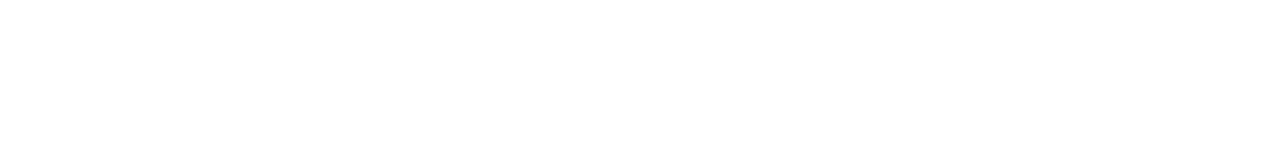
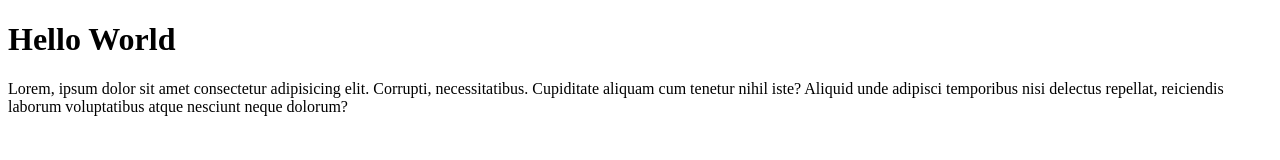
Before and after one commit to LeonyMalasanManalili/Hello-World, a plain HTML site: page index.html in a window 1280 px wide. Drawn offline with Linux system fonts and the light colour scheme.

Commit message:
Revert "add lorem 2"
This reverts commit bc66925bd70ae9ae78045d416db6251678e4ed75.

```diff
--- a/index.html
+++ b/index.html
@@ -17,7 +17,8 @@
 
 <body>
 
-
+    <h1> Hello World </h1>
+    <p> Lorem, ipsum dolor sit amet consectetur adipisicing elit. Corrupti, necessitatibus. Cupiditate aliquam cum tenetur nihil iste? Aliquid unde adipisci temporibus nisi delectus repellat, reiciendis laborum voluptatibus atque nesciunt neque dolorum?</p>
 
 </body>
 
```
